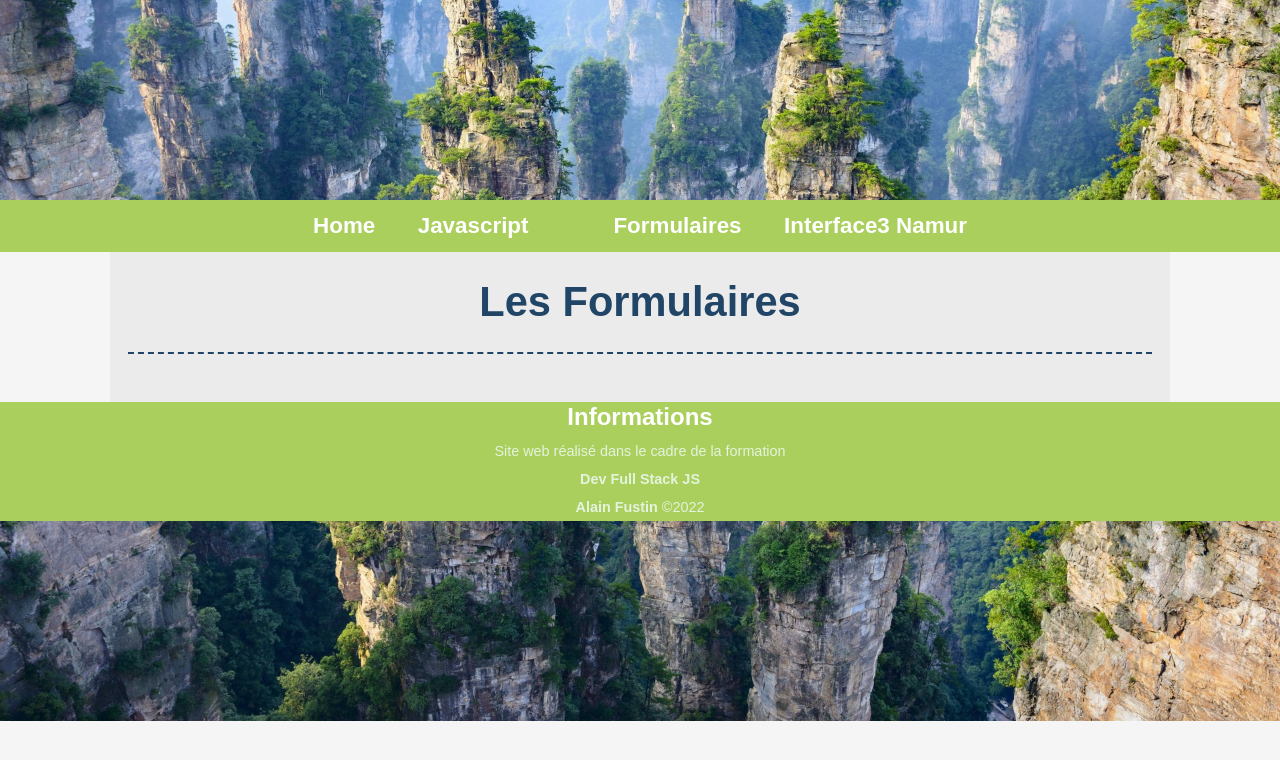
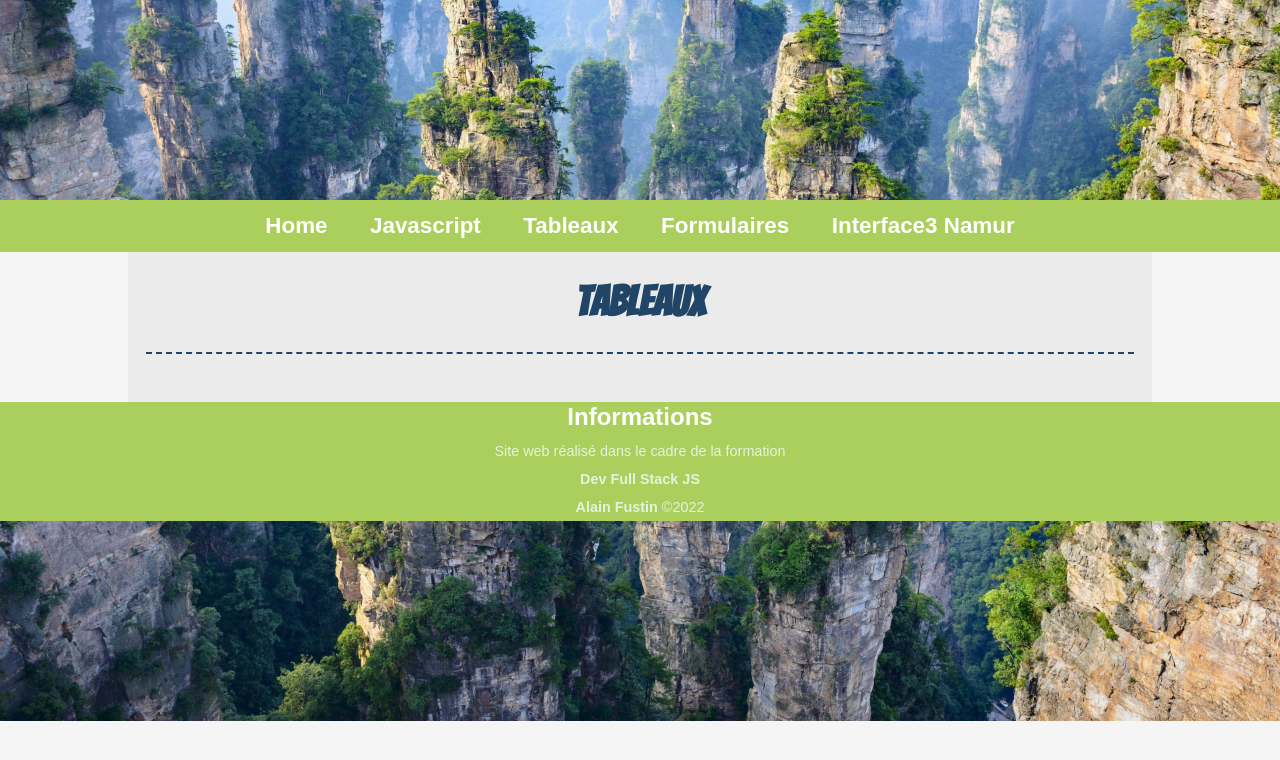
Before and after one commit to MlleYuumi/SiteInterface3, a plain HTML site: page tableaux.html in a window 1280 px wide. Drawn offline with Linux system fonts and the light colour scheme.

Commit message:
adjust all file

```diff
--- a/css/style.css
+++ b/css/style.css
@@ -3,6 +3,7 @@
 *{
     margin: 0;
     padding: 0;
+    box-sizing: border-box;
 
 }
 
@@ -18,7 +19,7 @@ body{
 img{
     width: 100%;
     height: auto;
-    box-sizing: border-box;
+
 
 }
 main p{
@@ -87,6 +88,7 @@ main{
 
 
 main h1{
+font-family: 'Bangers', cursive;
  text-align: center;
  color: #214567;
  font-size: 2.6em;
@@ -164,6 +166,12 @@ footer div{
 /*classe et id */
 
 @media screen and (min-width: 780px){
+
+header nav li{
+
+    display: inline-block;
+    }
+
 #gallery figure{
     width: 47.5%;
 
--- /dev/null
+++ b/css/tableaux.css
@@ -0,0 +1 @@
+/*mise en forme premier tableau*/
--- a/tableau.html
+++ b/tableaux.html
@@ -5,7 +5,9 @@
         <meta http-equiv="X-UA-Compatible" content="IE=edge">
         <meta name="viewport" content="width=device-width, initial-scale=1.0">
         <link rel="stylesheet" href="css/style.css">
-        <title>Les formulaires </title>
+        <title>Les tableaux</title>
+        <link rel="preconnect" href="https://fonts.gstatic.com" crossorigin>
+        <link href="https://fonts.googleapis.com/css2?family=Bangers&family=Permanent+Marker&display=swap" rel="stylesheet">
 
     </head>
 
@@ -18,14 +20,14 @@
                 <ul>
                     <li><a href="index.html">Home </a></li>
                     <li><a href="javascript.html"> Javascript</a></li>
-                    <li><a href="tableau.html"></a></li>
+                    <li><a href="tableaux.html"> Tableaux</a></li>
                     <li><a href="formulaires.html">Formulaires</a></li>
                     <li><a href="https://interface3namur.be" target="_blank">Interface3 Namur</a></li>
                 </ul>
             </nav>
         </header>
         <main>
-            <h1>Les Formulaires</h1>
+            <h1>Tableaux</h1>
             <section>
 
             </section>
```
Also changed, not shown: formulaires.html (+3 -1 lines), index.html (+6 -1 lines), javascript.html (+4 -1 lines).
